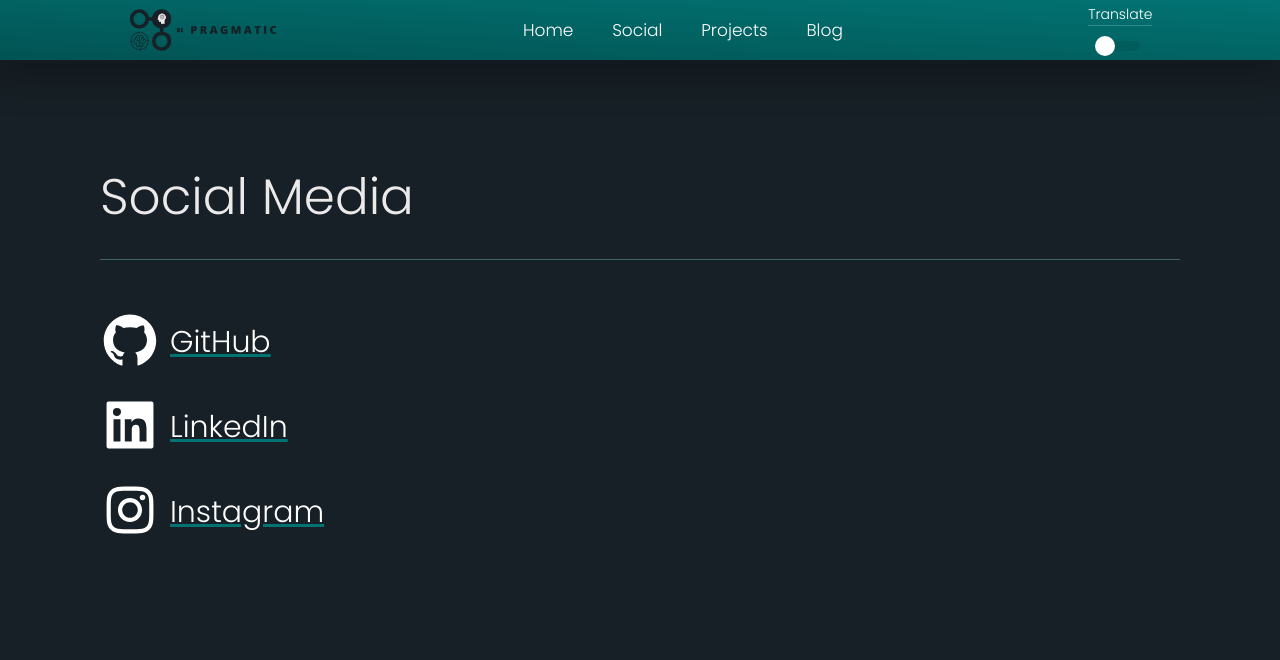
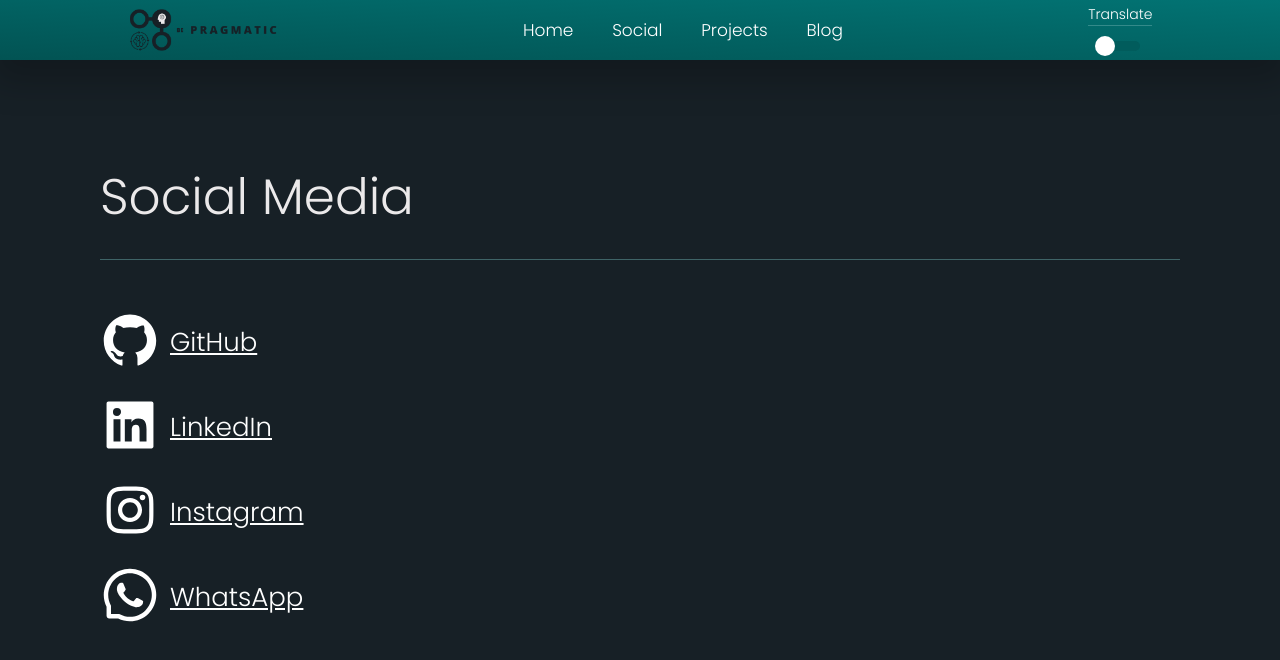
Before and after one commit to EduardoNoronha31/be-pragmatic, a React (Create React App) app: page /social in a window 1280 px wide. Shown: the top 660 px of the page. Built offline with nearby package versions, Linux system fonts and the light colour scheme.

Commit message:
New: Social Page Completed.

```diff
--- a/src/languages/English.json
+++ b/src/languages/English.json
@@ -4,5 +4,6 @@
   "Li-Text-AdditionalText2": "Back-End: NodeJS, Express, MySQL, MongoDB and Sequelize.",
   "Main-Text-Text-1": "The name of this site refers to a fantastic movie called 'Untouchables', it was through it that I got to know the word 'Pragmatic', I loved the meaning it has, I think it defines my way of being in many parts. 'To be pragmatic is to be practical, to have definite goals.'",
   "Main-Text-Text-2": "I created this site with the aim of sharing ideas and cool things that I like. Trips, musics, food, work, dating, family, codes and leisure. All this with more other fun stuff.",
-  "New-Page-Text": "This page is being built."
+  "New-Page-Text": "This page is being built.",
+  "Social-Text": "Social Media"
 }
--- a/src/languages/Portuguese.json
+++ b/src/languages/Portuguese.json
@@ -4,5 +4,6 @@
   "Li-Text-AdditionalText2": "Back-End: NodeJS, Express, MySQL, MongoDB e Sequelize.",
   "Main-Text-Text-1": "O nome deste site se refere a um filme fantástico chamado 'Intocáveis', foi através dele que conheci a palavra 'Pragmático', adorei o significado que ela tem, acho que define em muitas partes o meu jeito de ser. 'Ser pragmático é ser prático, ter objetivos definidos.'",
   "Main-Text-Text-2": "Criei este site com o objetivo de compartilhar ideias e coisas legais que eu gosto. Viagens, músicas, comidas, trabalho, namoro, família, códigos e lazer. Tudo isso com mais outras coisas divertidas.",
-  "New-Page-Text": "Esta página está sendo construída."
+  "New-Page-Text": "Esta página está sendo construída.",
+  "Social-Text": "Mídias Sociais"
 }
--- a/src/pages/Social/index.tsx
+++ b/src/pages/Social/index.tsx
@@ -1,19 +1,23 @@
 import { Header } from "../../components/Header";
 import { Home, Content, IconMain, Main, MainContent } from "./style";
+import English from "../../languages/English.json";
+import { useState } from "react";
 import {
   AiOutlineGithub,
   AiFillLinkedin,
   AiOutlineInstagram,
+  AiOutlineWhatsApp,
 } from "react-icons/ai";
 import { TextTitle } from "../../components/TextTitle";
 
 export const Social = () => {
+  const [lang, setLang] = useState(English);
   return (
     <>
-      <Header />
+      <Header setLang={setLang} lang={lang} />
       <Home>
         <Content>
-          <TextTitle text="Social Media"></TextTitle>
+          <TextTitle text={lang["Social-Text"]}></TextTitle>
           <Main>
             <MainContent>
               <IconMain
@@ -63,6 +67,22 @@
                 Instagram
               </a>
             </MainContent>
+            <MainContent>
+              <IconMain
+                href="https://api.whatsapp.com/send?phone=5548999025642&text=Ol%C3%A1%20Eduardo%2C%20tudo%20certo%3F"
+                target="_blank"
+              >
+                <AiOutlineWhatsApp className="icon" />
+              </IconMain>
+              <a
+                href="https://api.whatsapp.com/send?phone=5548999025642&text=Ol%C3%A1%20Eduardo%2C%20tudo%20certo%3F"
+                target="_blank"
+                rel="noreferrer"
+                className="LinkMain"
+              >
+                WhatsApp
+              </a>
+            </MainContent>
           </Main>
         </Content>
       </Home>
--- a/src/pages/Social/style.ts
+++ b/src/pages/Social/style.ts
@@ -31,10 +31,9 @@
   flex-direction: column;
   .LinkMain {
     width: 100%;
-    font-size: 3rem;
+    font-size: 2.6rem;
     padding-left: 1rem;
     transition: color .15s ease-in;
-    text-decoration-color: #027373;
     :hover {
       color: #027373;
     }
```
